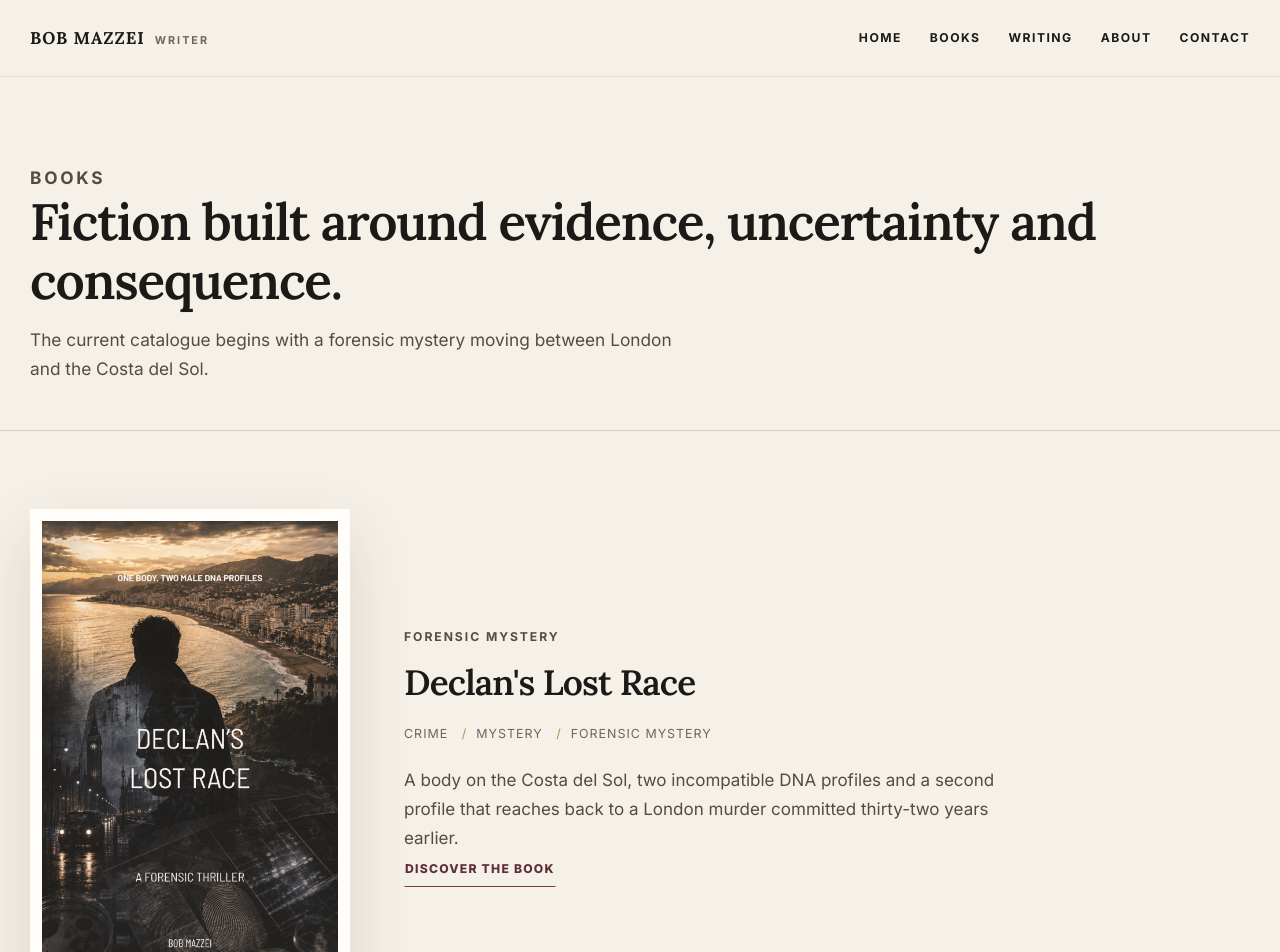
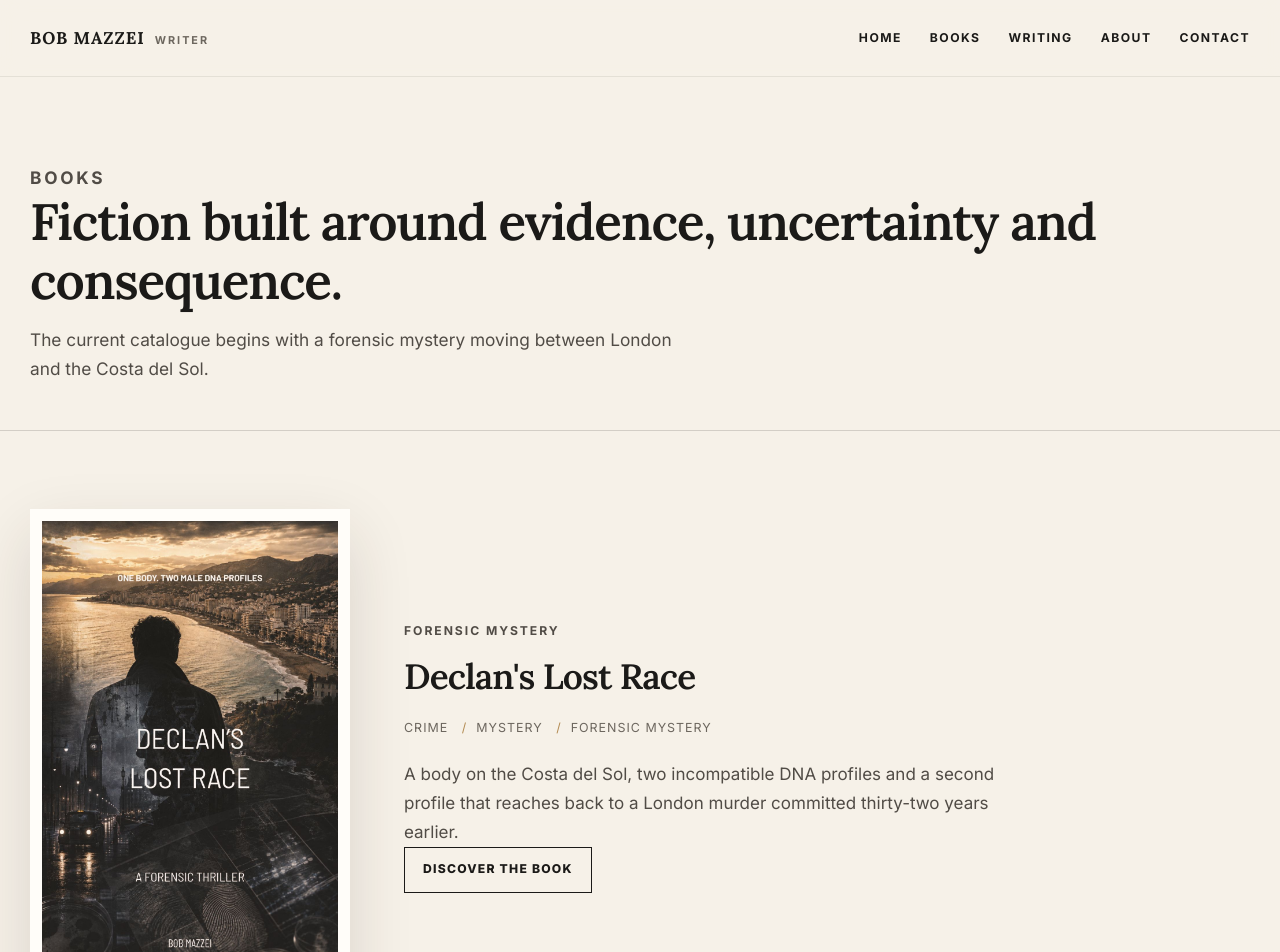
Before and after one commit to hubsienda/bobuk, a Next.js app: page /books in a window 1280 px wide. Shown: the top 952 px of the page. Built offline with nearby package versions, Linux system fonts and the light colour scheme.

Commit message:
Improve books CTA spacing

```diff
--- a/src/app/books/page.tsx
+++ b/src/app/books/page.tsx
@@ -30,7 +30,9 @@ export default function BooksPage() {
                 <h2>{book.title}</h2>
                 <div className="genre-line">{book.genres.map(genre => <span key={genre}>{genre}</span>)}</div>
                 <p>{book.shortDescription}</p>
-                <ButtonLink href={`/books/${book.slug}/`} variant="text">Discover the book</ButtonLink>
+                <div className="action-group">
+                  <ButtonLink href={`/books/${book.slug}/`} variant="secondary">Discover the book</ButtonLink>
+                </div>
               </div>
             </article>
           ))}
```
